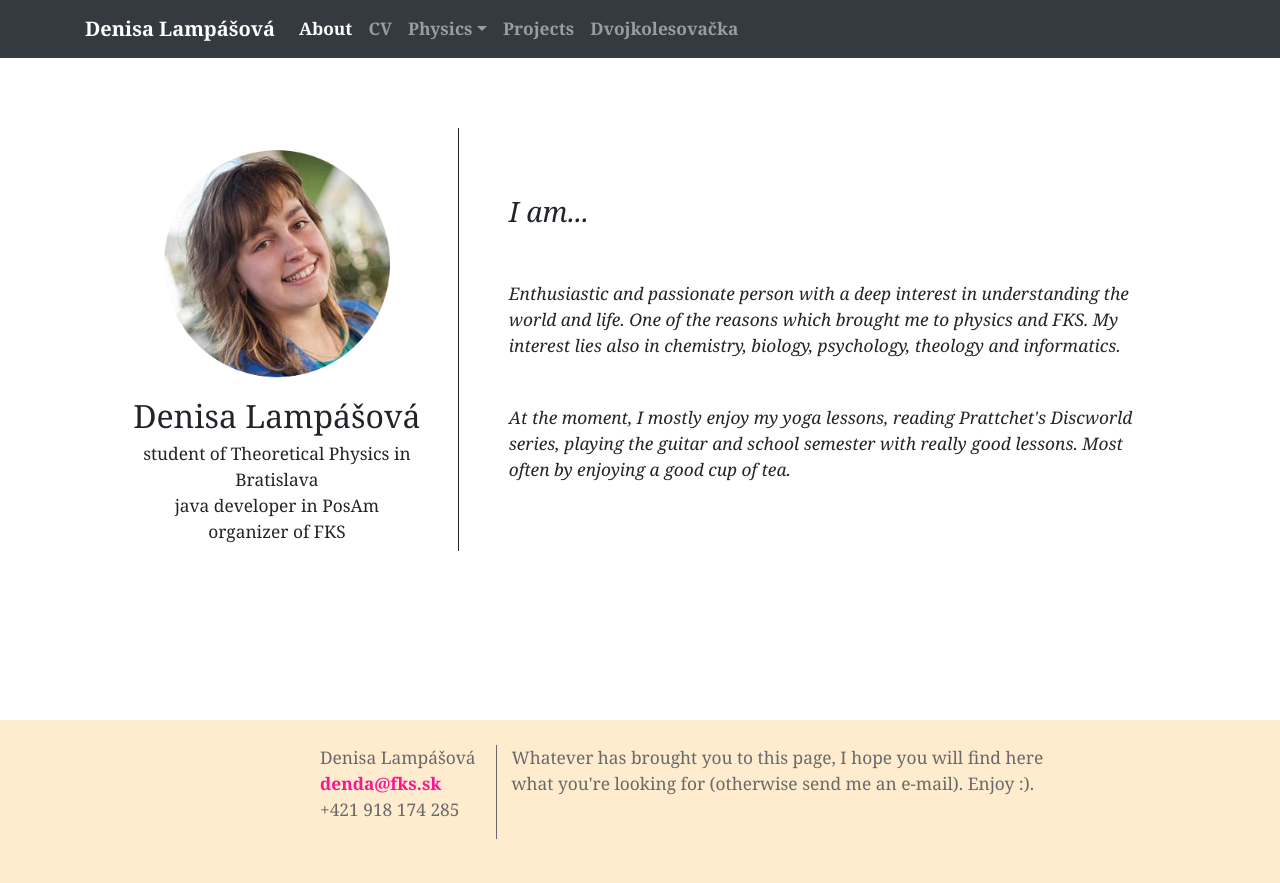
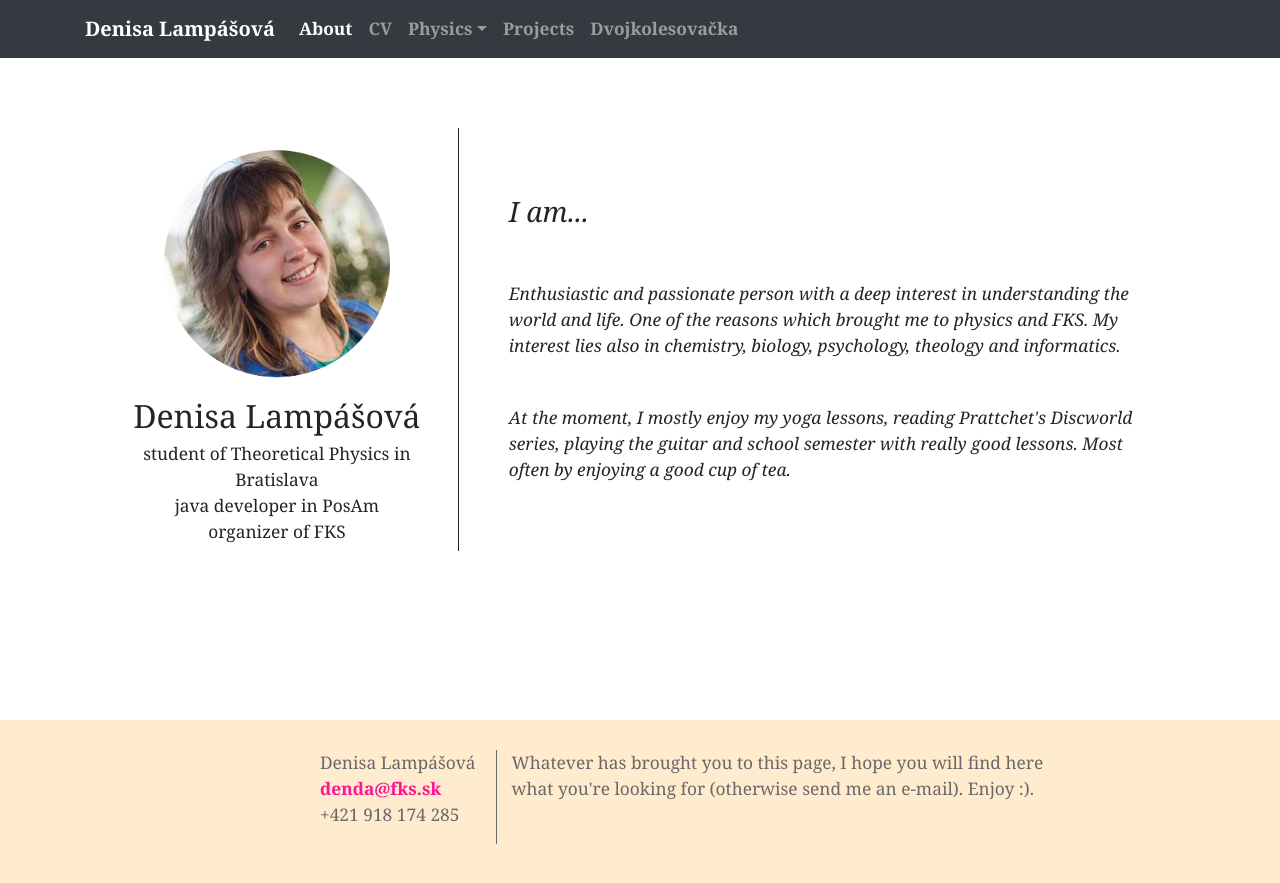
Before and after one commit to dendaxD/dendaxD.github.io, a Jekyll site: the page built from index.md, in a window 1280 px wide. Shown: the top 883 px of the page. Built offline with Jekyll 4.4.1, drawn with Linux system fonts in a browser that asks for light colours; nearby versions of some CDN libraries.

Commit message:
snad to uz ako tak funguje naozaj :)

```diff
--- a/_sass/_layout.scss
+++ b/_sass/_layout.scss
@@ -4,7 +4,7 @@
       width: 70%;
     }
     footer{
-      padding: 25px;
+      padding: 30px;
     }
     body {
       padding-bottom: 80px;
@@ -46,6 +46,7 @@ img {
   }
   footer{
     padding: 45px;
+    height: 15%;
   }
     body {
       padding-bottom: 120px;
```
Also changed, not shown: 2 other files.
